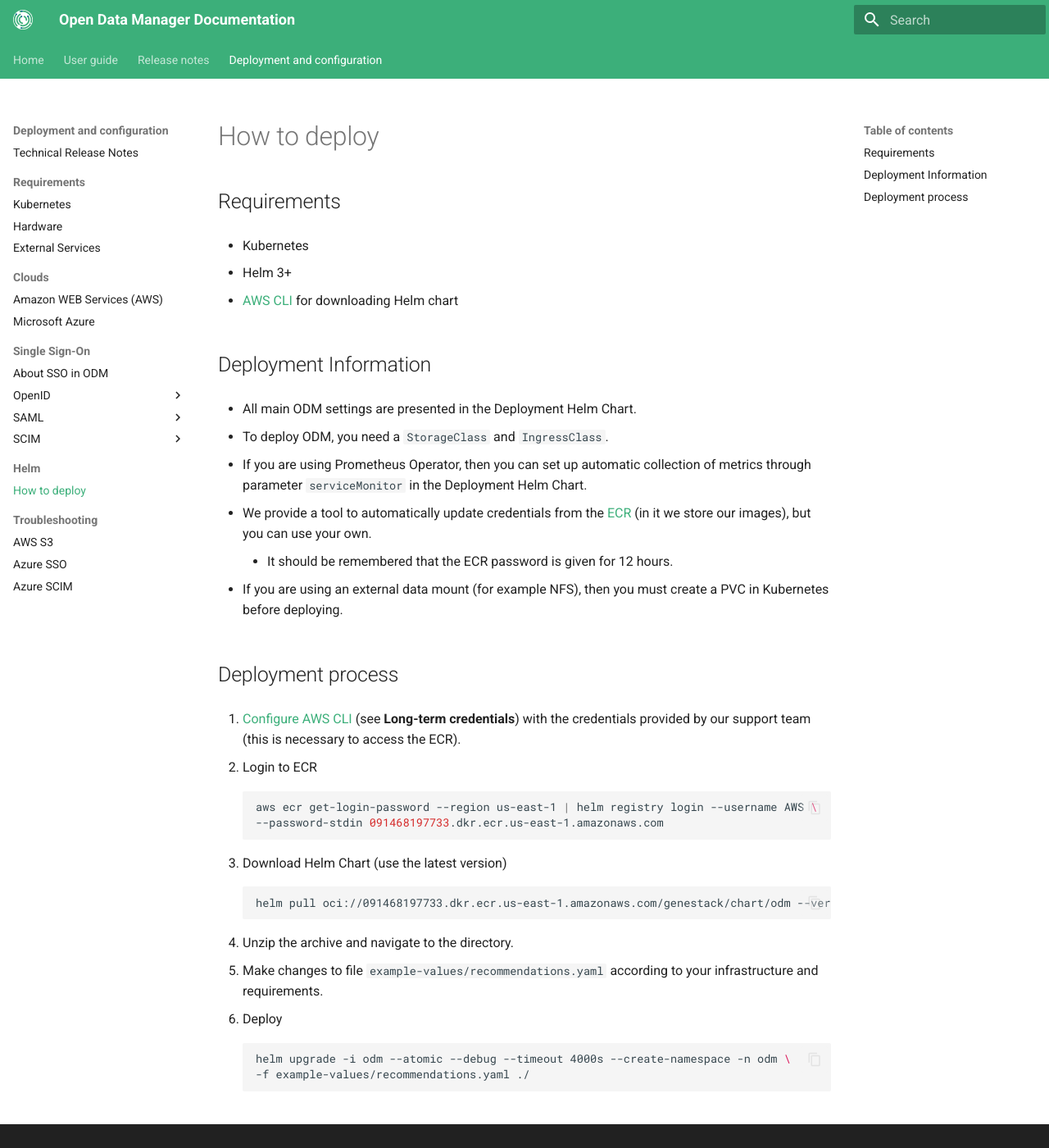
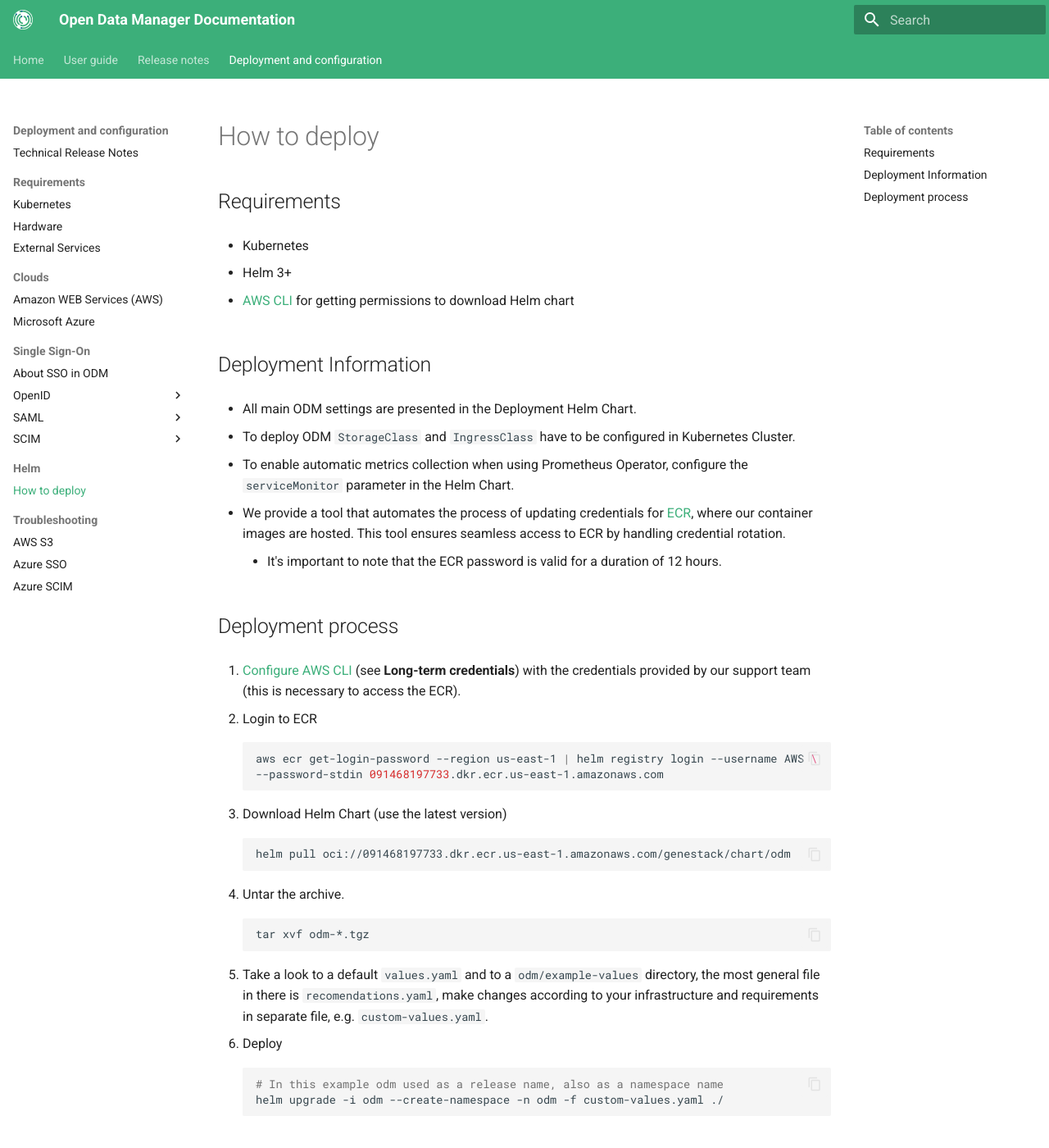
Before and after one commit to genestack/admin-docs, an MkDocs documentation site: the page built from docs/deployment/helm/how-to-deploy.md, in a window 1280 px wide and 1400 px high. Shown: the whole window at 82% size. Built offline with MkDocs 1.6.1 and Material for MkDocs 9.7.7, drawn with Linux system fonts in a browser that asks for light colours; the version menu is left out.

Commit message:
[ODM-11081] Helm section updates

````diff
--- a/docs/deployment/helm/how-to-deploy.md
+++ b/docs/deployment/helm/how-to-deploy.md
@@ -6,23 +6,20 @@
 
 - Helm 3+
 
-- [AWS CLI](https://docs.aws.amazon.com/cli/latest/userguide/getting-started-install.html) for downloading Helm chart
+- [AWS CLI](https://docs.aws.amazon.com/cli/latest/userguide/getting-started-install.html) for getting permissions to download Helm chart
 
 ## Deployment Information
 
 - All main ODM settings are presented in the Deployment Helm Chart.
 
-- To deploy ODM, you need a `StorageClass` and `IngressClass`.
+- To deploy ODM `StorageClass` and `IngressClass` have to be configured in Kubernetes Cluster.
 
-- If you are using Prometheus Operator, then you can set up automatic collection of metrics through parameter
-`serviceMonitor` in the Deployment Helm Chart.
+- To enable automatic metrics collection when using Prometheus Operator, configure the `serviceMonitor` parameter in the Helm Chart.
 
-- We provide a tool to automatically update credentials from the [ECR](https://aws.amazon.com/ecr/)
-(in it we store our images), but you can use your own.
+- We provide a tool that automates the process of updating credentials for [ECR](https://aws.amazon.com/ecr/), where our container images are hosted.
+This tool ensures seamless access to ECR by handling credential rotation.
 
-    - It should be remembered that the ECR password is given for 12 hours.
-
-- If you are using an external data mount (for example NFS), then you must create a PVC in Kubernetes before deploying.
+    - It's important to note that the ECR password is valid for a duration of 12 hours.
 
 ## Deployment process
 
@@ -38,16 +35,20 @@
 3. Download Helm Chart (use the latest version)
 
     ```shell
-    helm pull oci://091468197733.dkr.ecr.us-east-1.amazonaws.com/genestack/chart/odm --version "1.56.0"
+    helm pull oci://091468197733.dkr.ecr.us-east-1.amazonaws.com/genestack/chart/odm
     ```
 
-4. Unzip the archive and navigate to the directory.
+4. Untar the archive.
 
-5. Make changes to file `example-values/recommendations.yaml` according to your infrastructure and requirements.
+    ```shell
+    tar xvf odm-*.tgz
+    ```
+
+5. Take a look to a default `values.yaml` and to a `odm/example-values` directory, the most general file in there is `recomendations.yaml`, make changes according to your infrastructure and requirements in separate file, e.g. `custom-values.yaml`.
 
 6. Deploy
 
     ```shell
-    helm upgrade -i odm --atomic --debug --timeout 4000s --create-namespace -n odm \
-    -f example-values/recommendations.yaml ./
+    # In this example odm used as a release name, also as a namespace name
+    helm upgrade -i odm --create-namespace -n odm -f custom-values.yaml ./
     ```
````
